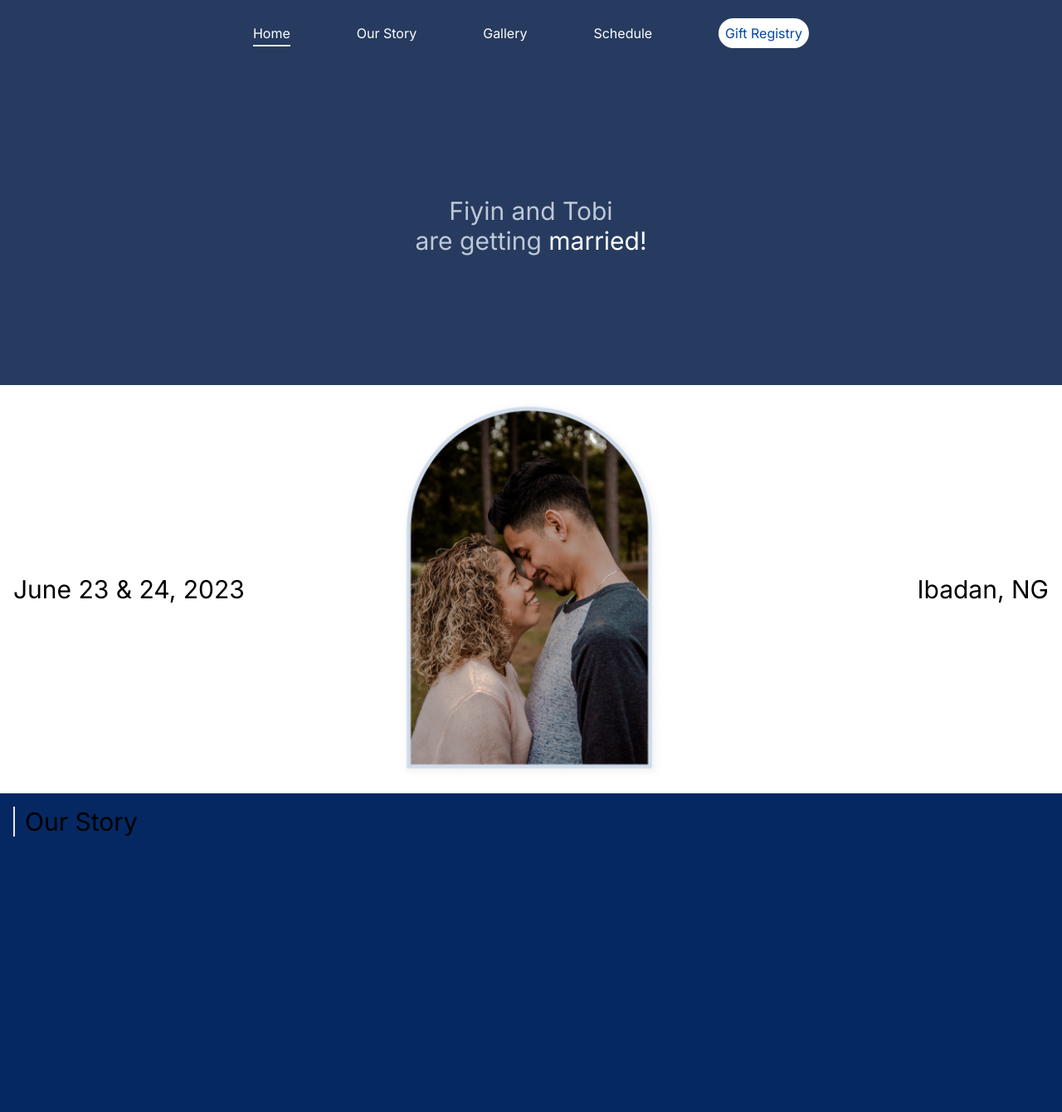
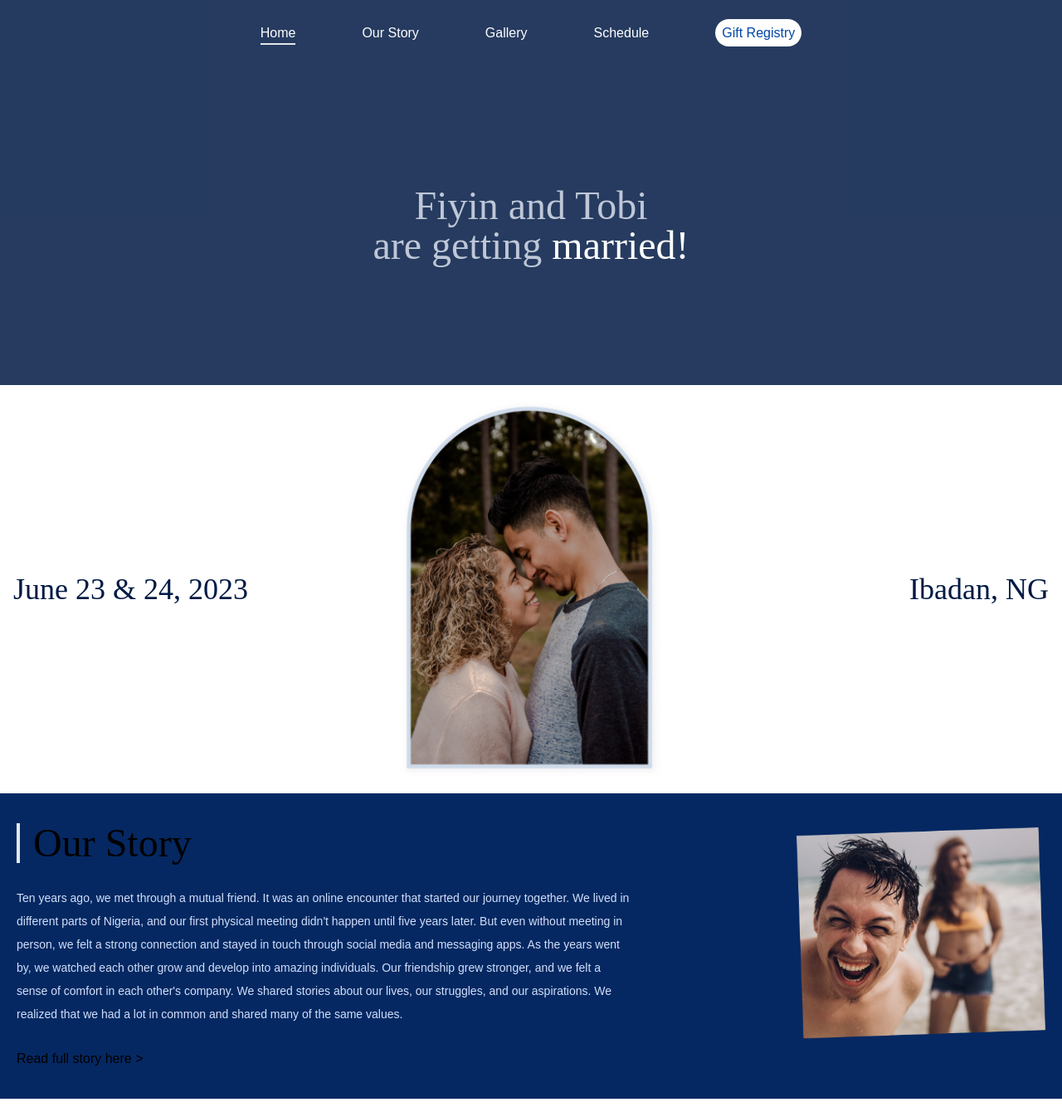
Before and after one commit to lumie31/wedding-website, a Next.js app: page / in a window 1280 px wide. Shown: the whole page at 83% size. Built offline with nearby package versions, Linux system fonts and the light colour scheme.

Commit message:
Configure project font family, handle homepage responsiveness + minor fixes

```diff
--- a/app/gallery/page.tsx
+++ b/app/gallery/page.tsx
@@ -5,9 +5,9 @@ export default function Gallery() {
   return (
     <div>
       <Header>
-        <p className='text-3xl text-center'>Gallery</p>
+        <p className='text-5xl text-center'>Gallery</p>
       </Header>
-      Gallery component goes here
+      <p className='text-black'>Gallery content goes here</p>
     </div>
   );
 }
--- a/app/gift-registry/page.tsx
+++ b/app/gift-registry/page.tsx
@@ -5,9 +5,9 @@ export default function GiftRegistry() {
   return (
     <div>
       <Header>
-        <p className='text-3xl text-center'>Gift Registry</p>
+        <p className='text-5xl text-center'>Gift Registry</p>
       </Header>
-      Gift registry component goes here
+      <p className='text-black'>Gift registry content goes here</p>
     </div>
   );
 }
--- a/app/our-story/page.tsx
+++ b/app/our-story/page.tsx
@@ -5,9 +5,9 @@ export default function OurStory() {
   return (
     <div>
       <Header>
-        <p className='text-3xl text-center'>Our Story</p>
+        <p className='text-5xl text-center'>Our Story</p>
       </Header>
-      Our story component goes here
+      <p className='text-black'>Our story content goes here</p>
     </div>
   );
 }
--- a/app/page.tsx
+++ b/app/page.tsx
@@ -1,18 +1,20 @@
 import Image from 'next/image';
 import lovers from '../public/images/lovers.png';
+import couples from '../public/images/couples.png';
 import Header from '@/components/Header';
+import Link from 'next/link';
 
 export default function Home() {
   return (
     <div>
       <Header>
-        <p className='text-3xl text-center'>Fiyin and Tobi</p>
-        <p className='text-3xl text-center'>
+        <p className='text-5xl text-center'>Fiyin and Tobi</p>
+        <p className='text-5xl text-center'>
           are getting&nbsp;
           <span className='text-white'>married!</span>
         </p>
       </Header>
-      <section className='h-100 p-4 flex flex-col items-center sm:flex-row sm:justify-between'>
+      <section className='h-100 text-[#001944] p-4 flex flex-col items-center sm:flex-row sm:justify-between font-serif'>
         <Image
           src={lovers}
           width={320}
@@ -20,12 +22,57 @@ export default function Home() {
           alt='love'
           className='sm:order-2'
         />
-        <p className='text-3xl sm:order-1 sm:w-1/3'>June 23 & 24, 2023</p>
-        <p className='text-3xl sm:order-3 sm:text-right sm:w-1/3'>Ibadan, NG</p>
+        <p className='text-4xl sm:order-1 sm:w-1/3'>June 23 & 24, 2023</p>
+        <p className='text-4xl sm:order-3 sm:text-right sm:w-1/3'>Ibadan, NG</p>
       </section>
-      <section className='h-96 p-4 bg-[#052862]'>
-        <p className='text-3xl border-l-2 px-3'>Our Story</p>
-      </section>
+      <div className='h-100 bg-[#052862] flex flex-col p-5 items-center sm:flex sm:relative'>
+        {/* <p className='text-5xl underline underline-offset-8 sm:no-underline my-4 sm:px-4 sm:border-l-4 sm:self-start font-serif'>
+          Our Story
+        </p>
+        <div className='py-6 sm:self-end'>
+          <Image src={couples} width={300} height={300} alt='lovely couple' />
+        </div>
+        <p className='text-sm text-justify text-ellipsis font-sans text-[#D0E0FA] sm:self-start sm:w-2/3 font-thin'>
+          Ten years ago, we met through a mutual friend. It was an online
+          encounter that started our journey together. We lived in different
+          parts of Nigeria, and our first physical meeting didn&#39;t happen
+          until five years later. But even without meeting in person, we felt a
+          strong connection and stayed in touch through social media and
+          messaging apps. As the years went by, we watched each other grow and
+          develop into amazing individuals. Our friendship grew stronger, and we
+          felt a sense of comfort in each other&#39;s company. We shared stories
+          about our lives, our struggles, and our aspirations. We realized that
+          we had a lot in common and shared many of the same values.
+        </p>
+        <Link href='/our-story' className='font-sans self-start py-4'>
+          Read full story here &gt;
+        </Link> */}
+        <p className='text-5xl order-1 underline underline-offset-8 sm:no-underline my-4 sm:px-4 sm:border-l-4 sm:self-start font-serif'>
+          Our Story
+        </p>
+        <p className='text-sm text-justify text-ellipsis font-sans py-3 text-[#D0E0FA] font-thin order-3 sm:order-2 sm:w-1/2 sm:text-left leading-loose sm:self-start md:w-3/5'>
+          Ten years ago, we met through a mutual friend. It was an online
+          encounter that started our journey together. We lived in different
+          parts of Nigeria, and our first physical meeting didn&#39;t happen
+          until five years later. But even without meeting in person, we felt a
+          strong connection and stayed in touch through social media and
+          messaging apps. As the years went by, we watched each other grow and
+          develop into amazing individuals. Our friendship grew stronger, and we
+          felt a sense of comfort in each other&#39;s company. We shared stories
+          about our lives, our struggles, and our aspirations. We realized that
+          we had a lot in common and shared many of the same values.
+        </p>
+        <Link
+          href='/our-story'
+          className='font-sans self-start py-4 order-4 sm:order-3'
+        >
+          Read full story here &gt;
+        </Link>
+
+        <p className='py-6 order-2 sm:self-end sm:absolute sm:inset-y-12'>
+          <Image src={couples} width={300} height={300} alt='lovely couple' />
+        </p>
+      </div>
     </div>
   );
 }
--- a/app/schedule/page.tsx
+++ b/app/schedule/page.tsx
@@ -5,9 +5,9 @@ export default function Schedule() {
   return (
     <div>
       <Header>
-        <p className='text-3xl text-center'>Schedule</p>
+        <p className='text-5xl text-center'>Schedule</p>
       </Header>
-      Schedule content goes here
+      <p className='text-black'>Schedule content goes here</p>
     </div>
   );
 }
--- a/components/Header.tsx
+++ b/components/Header.tsx
@@ -13,7 +13,7 @@ export default function Header({ children }: { children: React.ReactNode }) {
           Gift Registry
         </NavItem>
       </Nav>
-      <div className='h-96 text-[#BEC7D7] flex flex-col justify-center items-center'>
+      <div className='h-96 text-[#BEC7D7] flex flex-col justify-center items-center font-serif font-normal'>
         {children}
       </div>
     </header>
--- a/components/Nav.tsx
+++ b/components/Nav.tsx
@@ -13,7 +13,7 @@ export default function Nav({ children }: { children: React.ReactNode }) {
 
   return (
     <nav>
-      <div className='flex justify-between sm:hidden p-4 text-sm font-medium'>
+      <div className='flex justify-between sm:hidden p-4 text-sm'>
         <Link href='/'>
           <svg
             width='40'
--- a/components/NavItem.tsx
+++ b/components/NavItem.tsx
@@ -14,14 +14,14 @@ export default function NavItem({ href, special, children }: NavItemProp) {
   const isActive = pathname === href;
 
   return (
-    <li className='py-2 text-center'>
+    <li className='py-2 text-center font-sans font-light'>
       <Link
         href={href}
         className={`text-white mx-4 py-1 hover:text-slate-400 ${
           isActive ? 'border-b-2' : ''
         } ${
           special === 'gift'
-            ? 'bg-white rounded-full !text-[#0047A6] hover:!text-green-500 px-2 py-2'
+            ? 'bg-white rounded-full !text-[#0047A6] hover:!text-slate-400 px-2 py-2'
             : ''
         }`}
       >
--- a/tailwind.config.js
+++ b/tailwind.config.js
@@ -6,13 +6,20 @@ module.exports = {
     './app/**/*.{js,ts,jsx,tsx,mdx}',
   ],
   theme: {
+    fontFamily: {
+      sans: ['Raleway', 'sans-serif'],
+      serif: ['Butler', 'serif'],
+    },
     extend: {
       backgroundImage: {
         'gradient-radial': 'radial-gradient(var(--tw-gradient-stops))',
         'gradient-conic':
           'conic-gradient(from 180deg at 50% 50%, var(--tw-gradient-stops))',
       },
+      spacing: {
+        section: '500px',
+      },
     },
   },
   plugins: [],
-}
+};
```
Also changed, not shown: public/images/couples.png (added).
